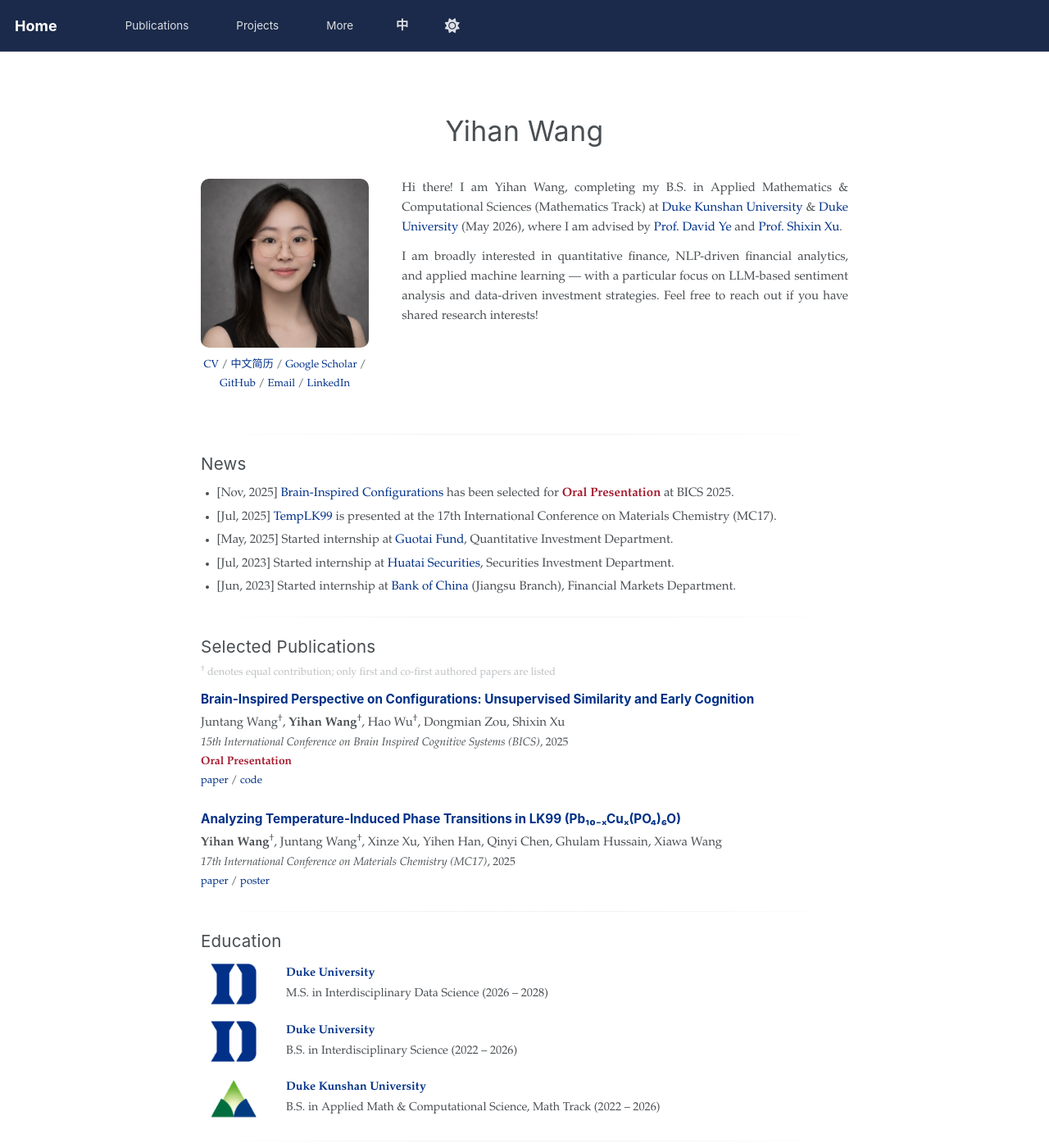
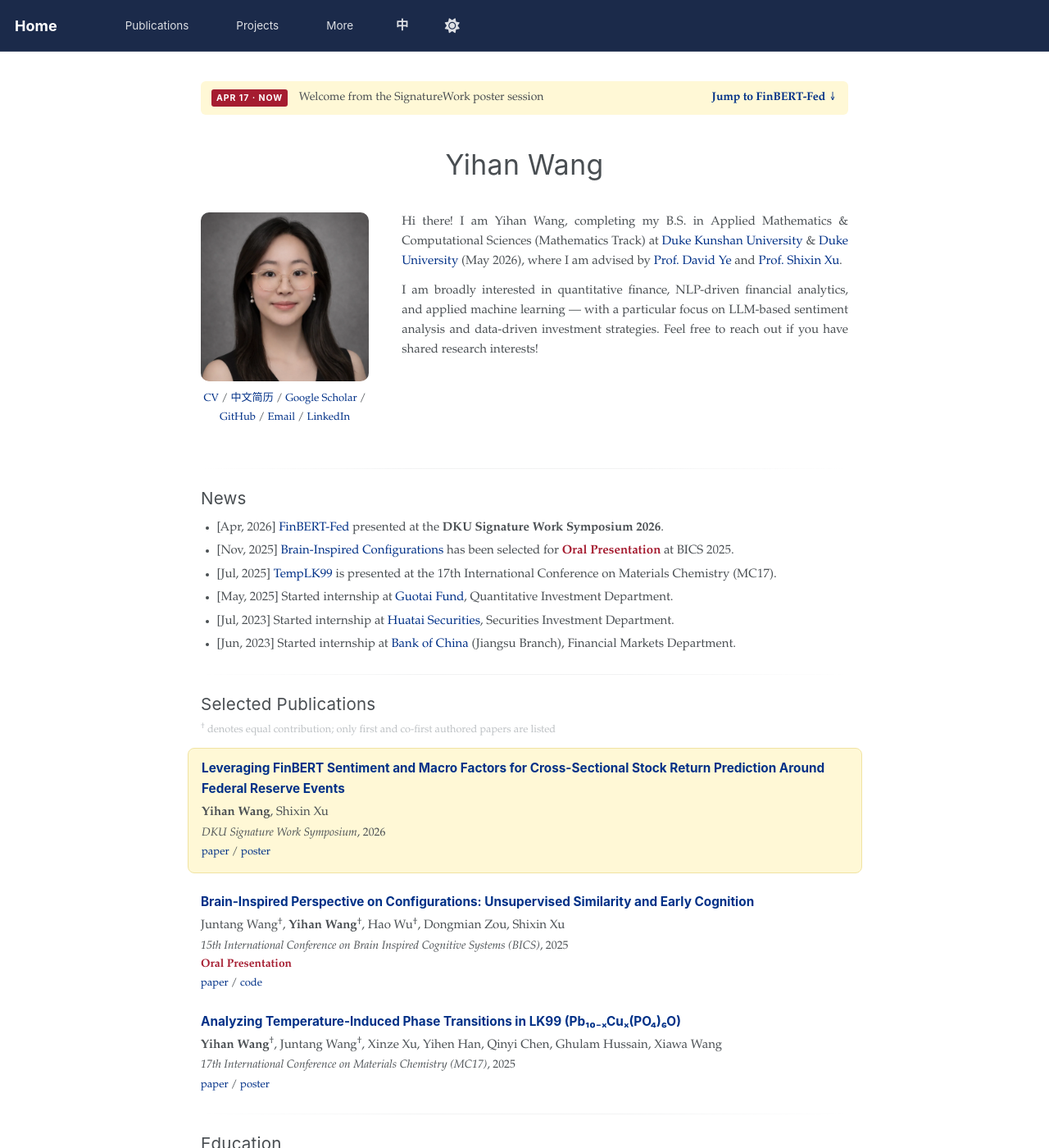
Before and after one commit to hanhan572/hanhan572.github.io, a Jekyll site: the page built from _pages/about.html, in a window 1280 px wide and 1400 px high. Shown: the whole window at 82% size. Built offline with Jekyll 4.4.1, drawn with Linux system fonts in a browser that asks for light colours.

Commit message:
Add SW2026 FinBERT-Fed poster entry, banner, and refresh resume
- Add _publications entry for Yihan's DKU Signature Work (April 2026)
- Host paper + poster PDFs under files/p01-SW2026-FinBERT-Fed-*
- Refresh files/resume.pdf + files/resume_zh.pdf from overleaf_Yihan_resume
- Port hp-pub--highlight pattern (SCSS + light/dark theme vars) from juntang1129
- Port date-gated top banner with bilingual (en/zh) tag + message + CTA
- Add id="{{ pub.anchor }}" on homepage pub cards so #swfed resolves on /
- Enable smooth scroll + scroll-margin-top: 90px to clear fixed masthead
- Add bilingual news bullet linking to #swfed anchor

Co-Authored-By: Claude Opus 4.6 (1M context) <noreply@anthropic.com>

```diff
--- a/_pages/about.html
+++ b/_pages/about.html
@@ -10,6 +10,19 @@ redirect_from:
 ---
 
 {% include base_path %}
+
+{% assign banner_until = "2026-04-25" | date: "%Y-%m-%d" %}
+{% assign today = site.time | date: "%Y-%m-%d" %}
+{% if today <= banner_until %}
+<aside class="hp-banner" role="note">
+  <span class="hp-banner-tag" lang="en">Apr 17 · Now</span>
+  <span class="hp-banner-tag" lang="zh">4月17日 · 现在</span>
+  <span class="hp-banner-msg" lang="en">Welcome from the SignatureWork poster session</span>
+  <span class="hp-banner-msg" lang="zh">欢迎来自毕业课题海报展的访客</span>
+  <a class="hp-banner-cta" href="#swfed" lang="en">Jump to FinBERT-Fed <span aria-hidden="true">↓</span></a>
+  <a class="hp-banner-cta" href="#swfed" lang="zh">前往 FinBERT-Fed <span aria-hidden="true">↓</span></a>
+</aside>
+{% endif %}
 
 <h1 class="hp-name">Yihan Wang</h1>
 
@@ -58,6 +71,7 @@ redirect_from:
   <h2 class="hp-section-heading" lang="en">News</h2>
   <h2 class="hp-section-heading" lang="zh">新闻动态</h2>
   <ul class="hp-news" lang="en">
+    <li>[Apr, 2026] <a href="{{ base_path }}/publications/#swfed">FinBERT-Fed</a> presented at the <strong>DKU Signature Work Symposium 2026</strong>.</li>
     <li>[Nov, 2025] <a href="{{ base_path }}/publications/#infantconfig">Brain-Inspired Configurations</a> has been selected for <strong class="hp-pub-award">Oral Presentation</strong> at BICS 2025.</li>
     <li>[Jul, 2025] <a href="{{ base_path }}/publications/#lk99">TempLK99</a> is presented at the 17th International Conference on Materials Chemistry (MC17).</li>
     <li>[May, 2025] Started internship at <a href="https://www.gtfund.com/">Guotai Fund</a>, Quantitative Investment Department.</li>
@@ -65,6 +79,7 @@ redirect_from:
     <li>[Jun, 2023] Started internship at <a href="https://www.bankofchina.com/">Bank of China</a> (Jiangsu Branch), Financial Markets Department.</li>
   </ul>
   <ul class="hp-news" lang="zh">
+    <li>[2026年4月] <a href="{{ base_path }}/publications/#swfed">FinBERT-Fed</a> 于 <strong>昆山杜克大学毕业课题研讨会 2026</strong> 上展示。</li>
     <li>[2025年11月] <a href="{{ base_path }}/publications/#infantconfig">Brain-Inspired Configurations</a> 入选 BICS 2025 <strong class="hp-pub-award">口头报告</strong>。</li>
     <li>[2025年7月] <a href="{{ base_path }}/publications/#lk99">TempLK99</a> 于第17届国际材料化学会议（MC17）上展示。</li>
     <li>[2025年5月] 进入<a href="https://www.gtfund.com/">国泰基金</a>量化投资部实习。</li>
@@ -81,7 +96,7 @@ redirect_from:
   <p class="hp-note"><sup>&dagger;</sup> <span lang="en">denotes equal contribution; only first and co-first authored papers are listed</span><span lang="zh">表示同等贡献；仅列出第一作者及共同第一作者论文</span></p>
   {% assign featured_pubs = site.publications | where: "featured", true | sort: "date" | reverse %}
   {% for pub in featured_pubs %}
-  <div class="hp-pub">
+  <div class="hp-pub{% if pub.highlighted %} hp-pub--highlight{% endif %}" id="{{ pub.anchor }}">
     <h3 class="hp-pub-title">
       <a href="{{ base_path }}/publications/#{{ pub.anchor }}">{{ pub.title }}</a>
     </h3>
--- a/_pages/publications.html
+++ b/_pages/publications.html
@@ -20,7 +20,7 @@ redirect_from:
 
 {% assign sorted_pubs = site.publications | sort: "date" | reverse %}
 {% for pub in sorted_pubs %}
-<div class="hp-pub" id="{{ pub.anchor }}">
+<div class="hp-pub{% if pub.highlighted %} hp-pub--highlight{% endif %}" id="{{ pub.anchor }}">
   <h3 class="hp-pub-title">{{ pub.title }}</h3>
   <p class="hp-pub-authors">{{ pub.display_authors }}</p>
   <p class="hp-pub-venue" lang="en">
--- a/_sass/layout/_homepage.scss
+++ b/_sass/layout/_homepage.scss
@@ -1,6 +1,66 @@
 /* ==========================================================================
    HOMEPAGE — Min Liu–inspired, CSS-var dark mode
    ========================================================================== */
+
+html { scroll-behavior: smooth; }
+
+.hp-banner {
+  max-width: 820px;
+  margin: 1.5em auto 0;
+  padding: 0.7em 1em 0.7em 0.9em;
+  display: flex;
+  align-items: center;
+  gap: 0.95em;
+  background: var(--hp-highlight-bg);
+  border-radius: 6px;
+  font-family: Palatino, Georgia, "Times New Roman", serif;
+  font-size: 14px;
+  line-height: 1.5;
+  color: var(--global-text-color);
+
+  .hp-banner-tag {
+    font-family: -apple-system, BlinkMacSystemFont, "Helvetica Neue", Arial, sans-serif;
+    font-size: 10.5px;
+    font-weight: 700;
+    text-transform: uppercase;
+    letter-spacing: 0.09em;
+    color: #fff;
+    background: var(--global-base-color);
+    padding: 0.3em 0.6em 0.25em;
+    border-radius: 3px;
+    white-space: nowrap;
+    flex-shrink: 0;
+  }
+
+  .hp-banner-msg {
+    flex: 1;
+    min-width: 0;
+  }
+
+  .hp-banner-cta {
+    color: var(--global-link-color);
+    text-decoration: none;
+    font-weight: 600;
+    white-space: nowrap;
+    flex-shrink: 0;
+
+    &:hover {
+      color: var(--global-link-color-hover);
+      text-decoration: underline;
+    }
+  }
+}
+
+@media (max-width: 600px) {
+  .hp-banner {
+    flex-wrap: wrap;
+    row-gap: 0.45em;
+
+    .hp-banner-msg { flex-basis: 100%; order: 3; }
+    .hp-banner-tag { order: 1; }
+    .hp-banner-cta { order: 2; margin-left: auto; }
+  }
+}
 
 .homepage {
   max-width: 820px;
@@ -118,6 +178,16 @@
   /* --- Publication entry --- */
   .hp-pub {
     margin-bottom: 1.6em;
+    scroll-margin-top: 90px;
+  }
+
+  .hp-pub.hp-pub--highlight {
+    background: var(--hp-highlight-bg);
+    border: 1px solid var(--hp-highlight-border);
+    border-radius: 8px;
+    padding: 0.9em 1.1em;
+    margin-left: -1.1em;
+    margin-right: -1.1em;
   }
 
   h3.hp-pub-title {
--- a/_sass/theme/_default_dark.scss
+++ b/_sass/theme/_default_dark.scss
@@ -65,4 +65,8 @@ html[data-theme="dark"] {
     --global-navbar-active-bg           : rgba(255, 255, 255, 0.12);
     --global-navbar-active-border       : #fff;
     --global-navbar-border-bottom       : rgba(255, 255, 255, 0.1);
+
+    /* Highlighted publication card + banner background */
+    --hp-highlight-bg                   : #3a3418;
+    --hp-highlight-border               : #6b5e23;
 }
--- a/_sass/theme/_default_light.scss
+++ b/_sass/theme/_default_light.scss
@@ -57,4 +57,8 @@ $sidebar-screen-min-width   : 1024px;
     --global-navbar-active-bg           : rgba(255, 255, 255, 0.12);
     --global-navbar-active-border       : #fff;
     --global-navbar-border-bottom       : rgba(255, 255, 255, 0.1);
+
+    /* Highlighted publication card + banner background */
+    --hp-highlight-bg                   : #fff8d6;
+    --hp-highlight-border               : #f0e3a2;
 }
```
Also changed, not shown: _publications/2026-04-17-SW2026-FinBERT-Fed.md (added, +15 -0 lines), 4 other files.
